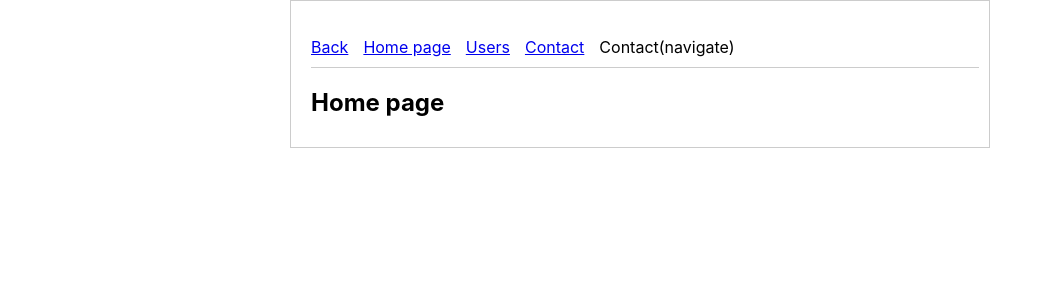
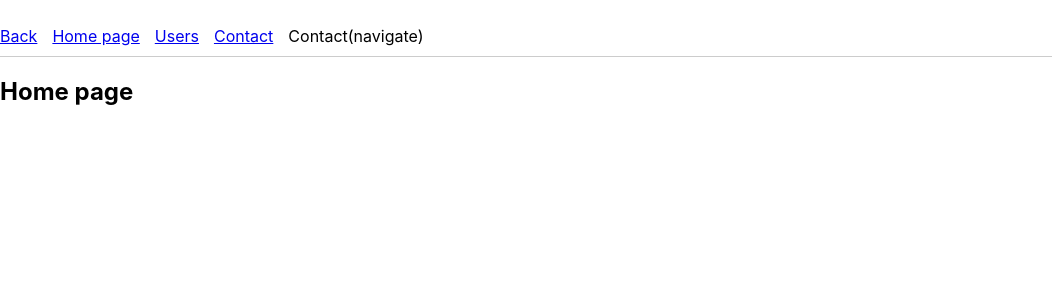
Before and after one commit to osmanbeshirov/Turkcell-react-201, a React (Create React App) app: page / in a window 1280 px wide. Shown: the top 300 px of the page, without its empty margins (0-1052 px from the left). Built offline with nearby package versions, Linux system fonts and the light colour scheme.

Commit message:
login/register login

```diff
--- a/src/App.css
+++ b/src/App.css
@@ -1,32 +1,27 @@
-.App{
-    display: flex;
-    width: 700px;
-    margin: 0 auto;
+.App {
+    /* display: flex; */
+    width: 100%;
+    margin: 10 auto;
 }
 
-.App > div{
-    flex: 1;
-    border: 1px solid #ccc;
-    padding: 10px;
-    padding-left: 20px;
-}
 
-ol, li{
+ol,
+li {
     margin: 0;
     padding: 0;
     list-style-type: none;
 }
 
 
-.user-list li{
+.user-list li {
     cursor: pointer;
 }
 
-.user-list li:hover{
+.user-list li:hover {
     color: blue;
 }
 
-.menu{
+.menu {
     display: flex;
     border-bottom: 1px solid #ccc;
     padding: 10px 0;
--- a/src/App.tsx
+++ b/src/App.tsx
@@ -5,18 +5,19 @@ import { BrowserRouter, Routes, Route } from 'react-router-dom';
 
 // import Users from './components/Users';
 
-import Users from './Pages/Users'
+import Users from './Pages/Dashboard/Users'
 
-import Home from './Pages/Home';
+import Home from './Pages/Dashboard/Home';
 import Menu from './components/Menu';
 
 import '../src/App.css'
 import UserList from './components/UserList';
-import UserDetails from './Pages/UserDetails'
-import Contact from './Pages/Contact';
-import Login from './Pages/Login';
-import DashboardLayout from './Layouts/DashboardLayout';
-import AuthLayout from './Layouts/AuthLayout';
+import UserDetails from './Pages/Dashboard/UserDetails'
+import Contact from './Pages/Dashboard/Contact';
+import Login from './Pages/Auth/Login';
+import DashboardLayout from './Layouts/Dashboard/DashboardLayout';
+import AuthLayout from './Layouts/Auth/AuthLayout';
+import Register from './Pages/Auth/Register';
 
 function App() {
 
@@ -42,11 +43,11 @@ function App() {
 
           <Route path='auth' element={<AuthLayout />}>
             <Route index element={<Login />} />
+            <Route path='register' element={<Register />} />
           </Route>
 
         </Routes>
       </BrowserRouter>
-
 
       {/* <div>
         <UserList sendUser={setActiveId} />
--- /dev/null
+++ b/src/Layouts/Auth/AuthLayout.tsx
@@ -0,0 +1,20 @@
+import React from 'react'
+import { Link, Outlet } from 'react-router-dom'
+import '../Auth/auth.css'
+
+const AuthLayout = () => {
+  return (
+    <div className='auth-container'>
+      <div className='auth-menu'>
+        <Link to={'/auth'}>Login</Link>
+        <Link to={'register'}>Sign in</Link>
+      </div>
+
+      <hr />
+
+      <Outlet />
+    </div>
+  )
+}
+
+export default AuthLayout
--- /dev/null
+++ b/src/Layouts/Auth/auth.css
@@ -0,0 +1,18 @@
+.auth-container {
+    display: flex;
+    flex-direction: column;
+    align-items: center;
+    justify-content: center;
+    height: 100vh;
+}
+
+.auth-menu {
+    display: flex;
+    column-gap: 15px;
+
+}
+
+.auth-menu a {
+    text-decoration: none;
+    color: blue;
+}
--- a/src/Layouts/AuthLayout.tsx
+++ /dev/null
@@ -1,14 +0,0 @@
-import React from 'react'
-import { Outlet } from 'react-router-dom'
-
-const AuthLayout = () => {
-  return (
-    <div>AuthLayout
-        <hr/>
-
-        <Outlet/>
-    </div>
-  )
-}
-
-export default AuthLayout
--- a/src/Layouts/DashboardLayout.tsx
+++ b/src/Layouts/Dashboard/DashboardLayout.tsx
@@ -1,6 +1,6 @@
 import React from 'react'
 import { Outlet } from 'react-router-dom';
-import Menu from '../components/Menu';
+import Menu from '../../components/Menu';
 
 const DashboardLayout = () => {
   return (
--- /dev/null
+++ b/src/Pages/Auth/Register.tsx
@@ -0,0 +1,14 @@
+import React from 'react'
+
+const Register = () => {
+  return (
+    <div>
+      <h2>Register</h2>
+
+      <input type={'email'} placeholder="e-mail" />
+      <input type={'password'} placeholder="password" />
+    </div>
+  )
+}
+
+export default Register;
```
Also changed, not shown: src/Pages/Auth/Login.tsx (renamed from src/Pages/Login.tsx), src/Pages/Dashboard/Contact.tsx (renamed from src/Pages/Contact.tsx), src/Pages/Dashboard/Home.tsx (renamed from src/Pages/Home.tsx), src/Pages/Dashboard/UserDetails.tsx (renamed from src/Pages/UserDetails.tsx), src/Pages/Dashboard/Users.tsx (renamed from src/Pages/Users.tsx).
